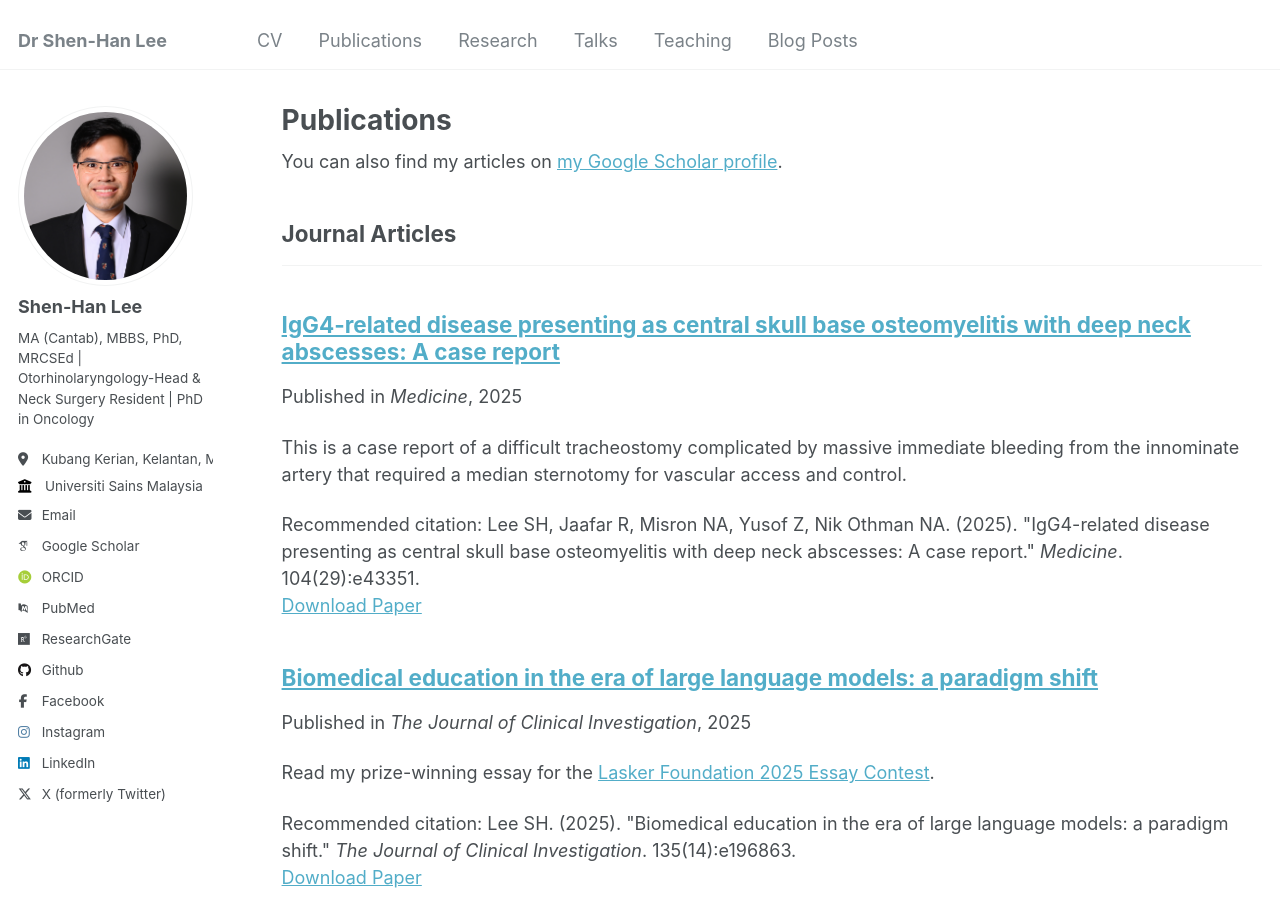
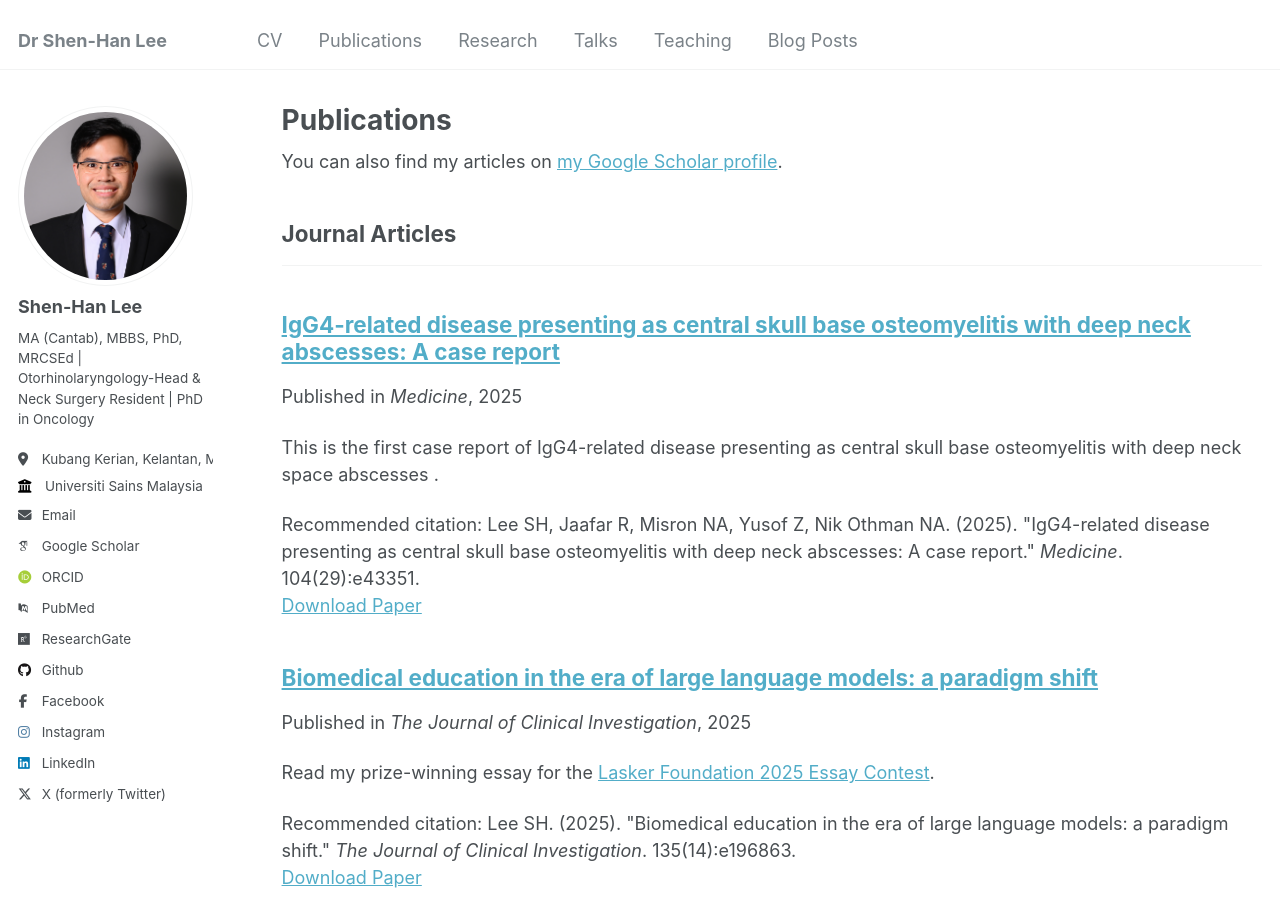
Before and after one commit to shenhanlee/shenhanlee.github.io, a Jekyll site: the page built from _pages/publications.html, in a window 1280 px wide and 900 px high. Built offline with Jekyll 4.4.1, drawn with Linux system fonts in a browser that asks for light colours; some web fonts are replaced.

Commit message:
Merge remote-tracking branch 'origin/master'

```diff
--- a/_publications/2025-07-18-IgG4-related-disease-central-skull-base-osteomyelitis.md
+++ b/_publications/2025-07-18-IgG4-related-disease-central-skull-base-osteomyelitis.md
@@ -3,7 +3,7 @@ title: "IgG4-related disease presenting as central skull base osteomyelitis with
 collection: publications
 category: manuscripts
 permalink: /publication/2025-07-18-IgG4-related-disease-central-skull-base-osteomyelitis
-excerpt: ' This is a case report of a difficult tracheostomy complicated by massive immediate bleeding from the innominate artery that required a median sternotomy for vascular access and control.'
+excerpt: ' This is the first case report of IgG4-related disease presenting as central skull base osteomyelitis with deep neck space abscesses .'
 date: 2025-07-18
 venue: 'Medicine'
 paperurl: 'https://shenhanlee.github.io/files/Lee SH, Jaafar R, Misron NA, Yusof Z, Nik Othman NA_Medicine_2025.pdf'
```
